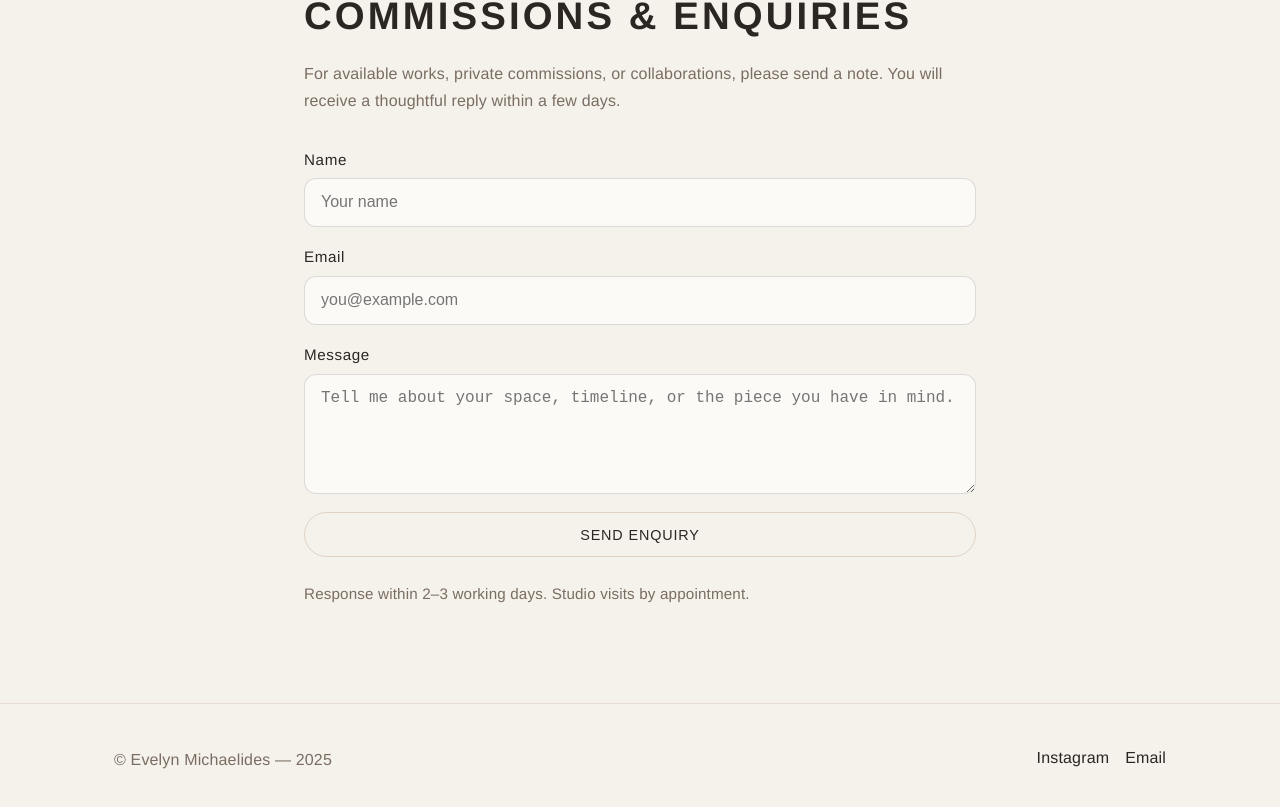
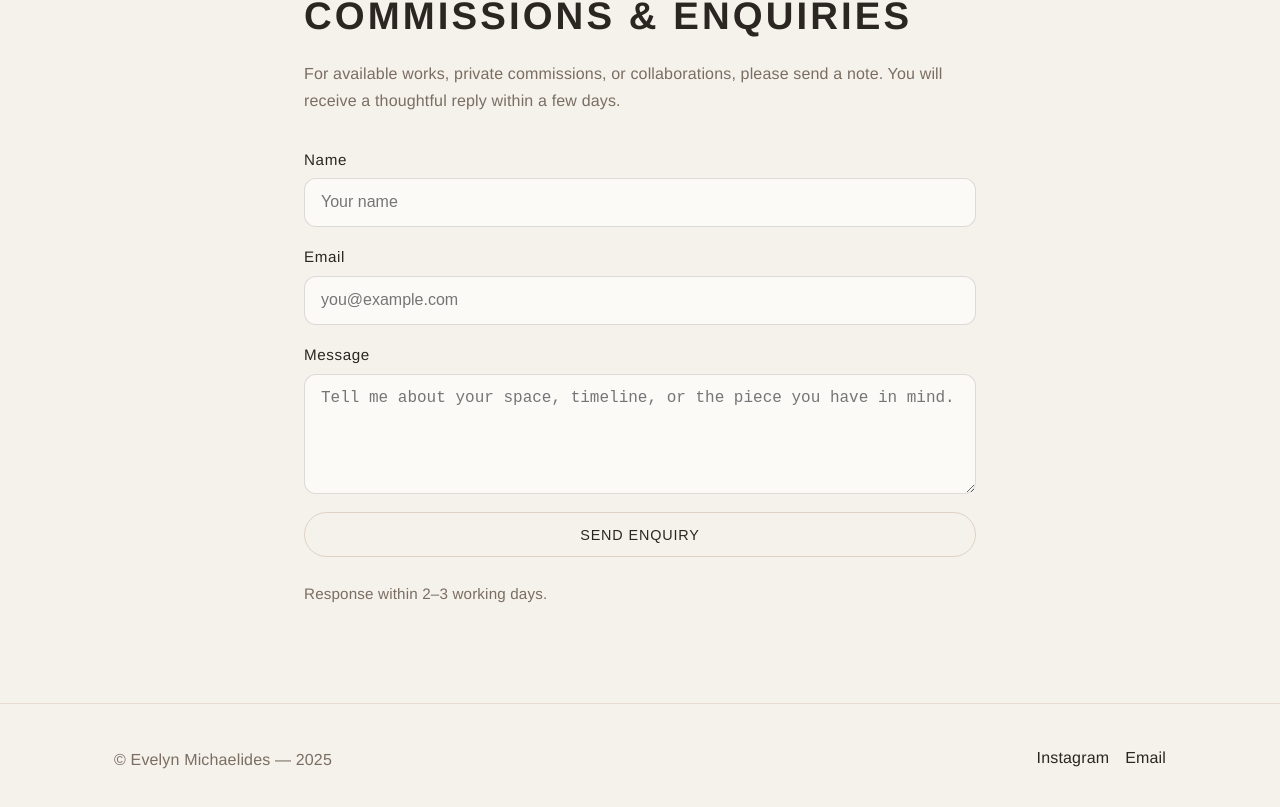
Before and after one commit to nedjamin/gilaniCollectionTest, a plain HTML site: page index.html in a window 1280 px wide. Shown: the part 3471-4278 px from the top of the page. Drawn offline with Linux system fonts and the light colour scheme.

Commit message:
Update index.html

```diff
--- a/index.html
+++ b/index.html
@@ -155,7 +155,7 @@
           </div>
           <input type="hidden" name="_subject" value="New enquiry from Gilani Collection site">
           <button class="button button--ghost button--submit" type="submit" data-label="Send Enquiry">Send Enquiry</button>
-          <p class="form__note">Response within 2–3 working days. Studio visits by appointment.</p>
+          <p class="form__note">Response within 2–3 working days.</p>
         </form>
       </div>
     </section>
```
